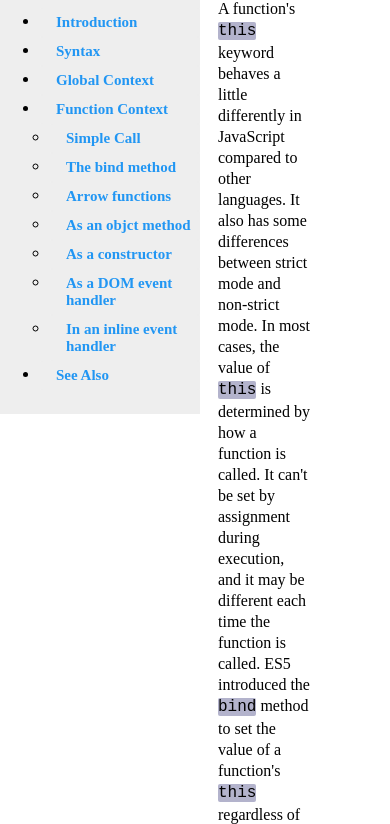
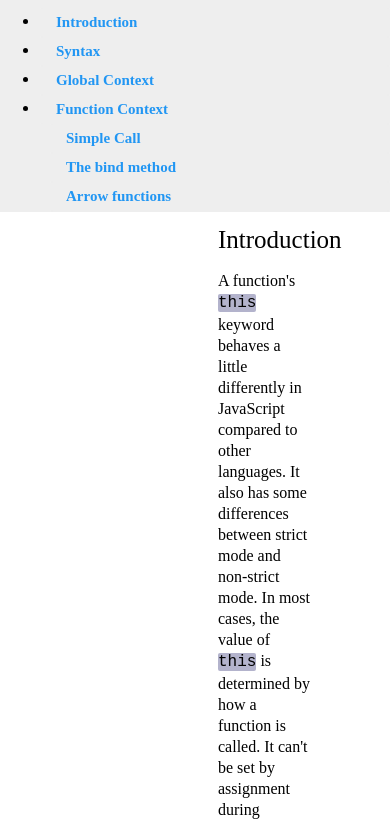
Before and after one commit to willybob7/Technical-Page, a plain HTML site: page index.html in a window 390 px wide. Shown: the part 54-878 px from the top of the page. Drawn offline with Linux system fonts and the light colour scheme.

Commit message:
Add files via upload

```diff
--- a/styles.css
+++ b/styles.css
@@ -5,15 +5,20 @@ main {
   padding: 0px 10px;
 
 }
-.sidenav {
+#navbar {
     width: 200px;
     position: fixed;
     z-index: 1;
     top: 0px;
     left: 0px;
     background: #eee;
-    overflow-x: hidden;
+    overflow-y: auto;
     padding: 8px 0;
+}
+#navbar ul{
+  height:88%;
+  overflow-y:auto;
+  overflow-x:hidden;
 }
 
 .sidenav a {
@@ -98,3 +103,14 @@ li {
   /* list-style-type: disc; */
   color: black;
 }
+@media only screen and (max-width: 800px) {
+    #navbar {
+      position: absolute;
+      max-height:250px;
+      top: 0;
+      width: 100%;
+    }
+    #main-doc {
+      margin-top: 280px;
+    }
+}
```
